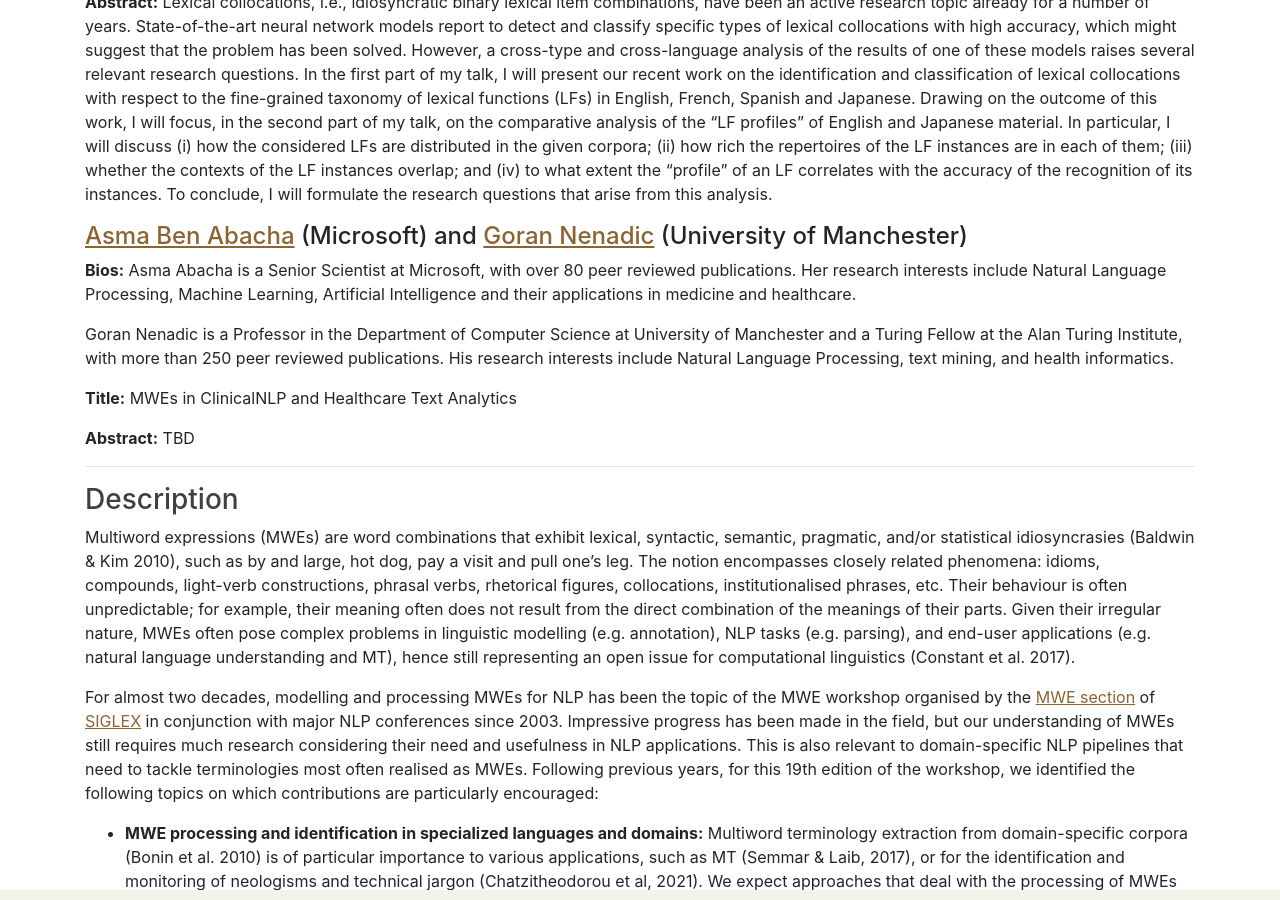
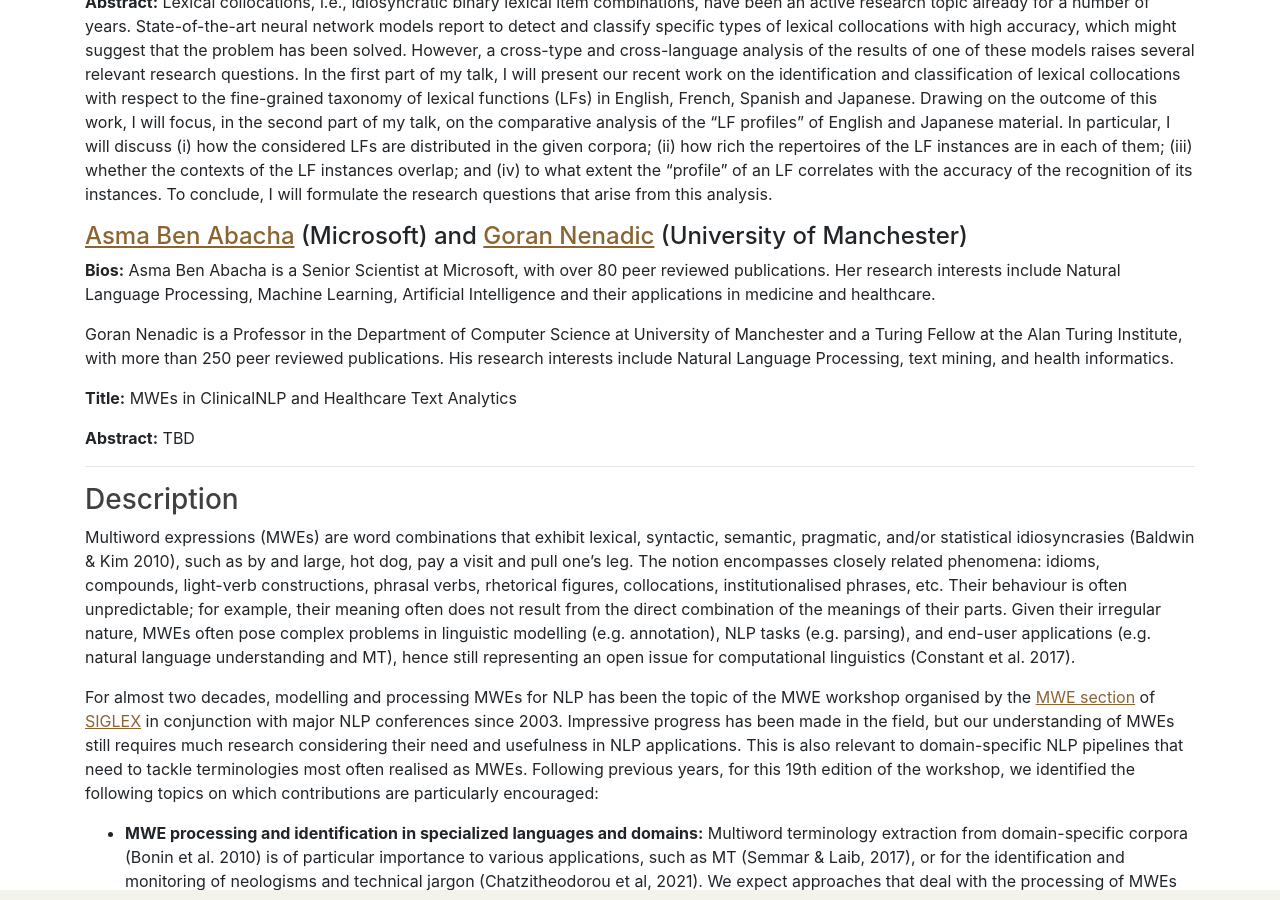
Before and after one commit to multiword/multiword.github.io, a Jekyll site: the page built from mwe2023/index.md, in a window 1280 px wide and 900 px high, scrolled down 3635 px. Built offline with Jekyll 4.4.1, drawn with Linux system fonts in a browser that asks for light colours; comment, search, counter and statistics services are not loaded; some of the changed text lies outside the part shown.

Commit message:
Update Asma's name in bio, panel discussion info

```diff
--- a/mwe2023/index.md
+++ b/mwe2023/index.md
@@ -113,7 +113,7 @@
 |    | Investigating the Effects of MWE Identification in Structural Topic Modelling           |
 |    | *Dimitrios Kokkinakis, Ricardo Muñoz Sánchez, Sebastianus Cornelis Jacobus Bruinsma and Mia-Marie Hammarlin* |
 |   15:15–15:45   | Panel discussion: Multiword Expressions in Knowledge-intensive Domains: Clinical Text as a Case Study |
-|                 | *Asma Abacha, Goran Nenadic, Stefan Schulz and Kirk Roberts*                                          |
+|                 | *Asma Ben Abacha, Goran Nenadic, Stefan Schulz and Kirk Roberts*                                          |
 | **15:45–16:15** | **Afternoon coffee break**     |
 | **16:15–18:00** | **Session 4**                  |
 |                 | *Onsite chair: TBD / Online chair: Voula Giouli*                   |
@@ -152,7 +152,7 @@
 
 #### [Asma Ben Abacha](https://sites.google.com/site/asmabenabacha/) (Microsoft) and [Goran Nenadic](https://personalpages.manchester.ac.uk/staff/gnenadic/) (University of Manchester)
 
-**Bios:** Asma Abacha is a Senior Scientist at Microsoft, with over 80 peer reviewed publications. Her research interests include Natural Language Processing, Machine Learning, Artificial Intelligence and their applications in medicine and healthcare.
+**Bios:** Asma Ben Abacha is a Senior Scientist at Microsoft, with over 80 peer reviewed publications. Her research interests include Natural Language Processing, Machine Learning, Artificial Intelligence and their applications in medicine and healthcare.
 
 Goran Nenadic is a Professor in the Department of Computer Science at University of Manchester and a Turing Fellow at the Alan Turing Institute, with more than 250 peer reviewed publications. His research interests include Natural Language Processing, text mining, and health informatics.
 
```
